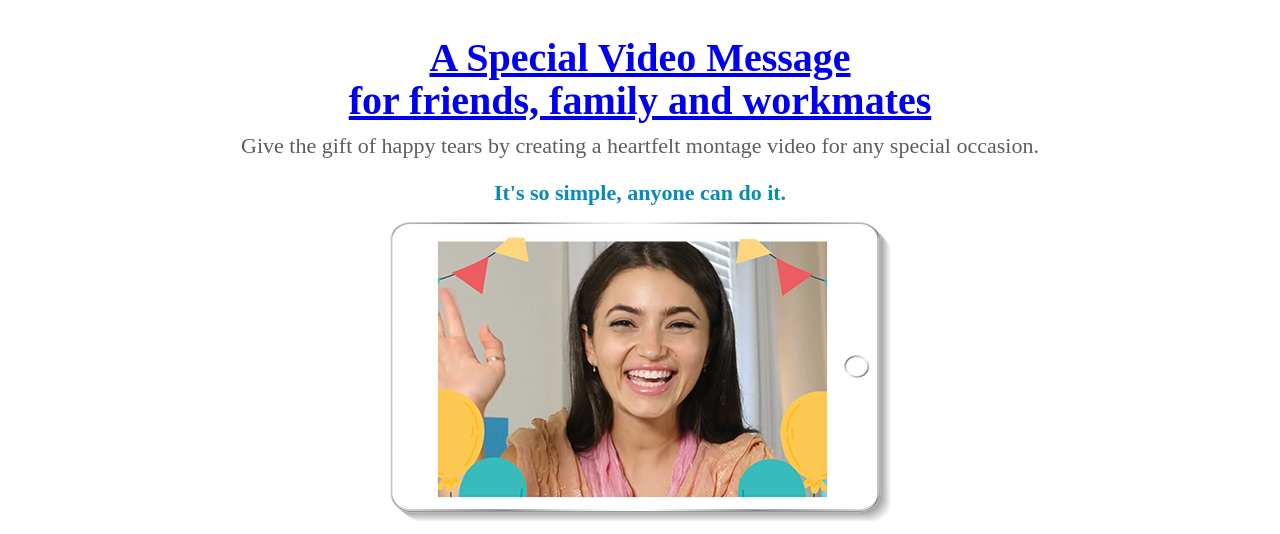
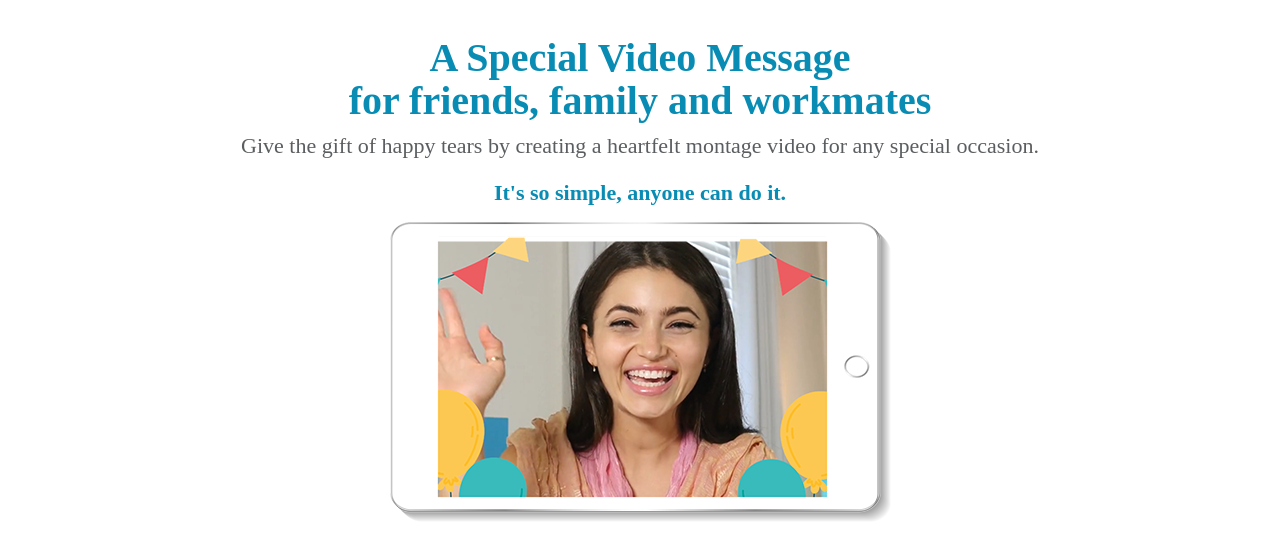
Before and after one commit to F1L-dev/site-SHOUT-OUT, a plain HTML site: page index.html in a window 1280 px wide. Shown: the part 234-768 px from the top of the page. Drawn offline with nearby package versions, Linux system fonts and the light colour scheme; a web font is replaced by a local one.

Commit message:
Update style.css

```diff
--- a/css/style.css
+++ b/css/style.css
@@ -380,7 +380,10 @@ img {
     flex-wrap: wrap;
   }
 }
-
+.header__description a {
+  text-decoration: none;
+  color: #088cb4;
+}
 @media (min-width: 1594px) {
   .header__description {
     padding-left: 153px;
```
